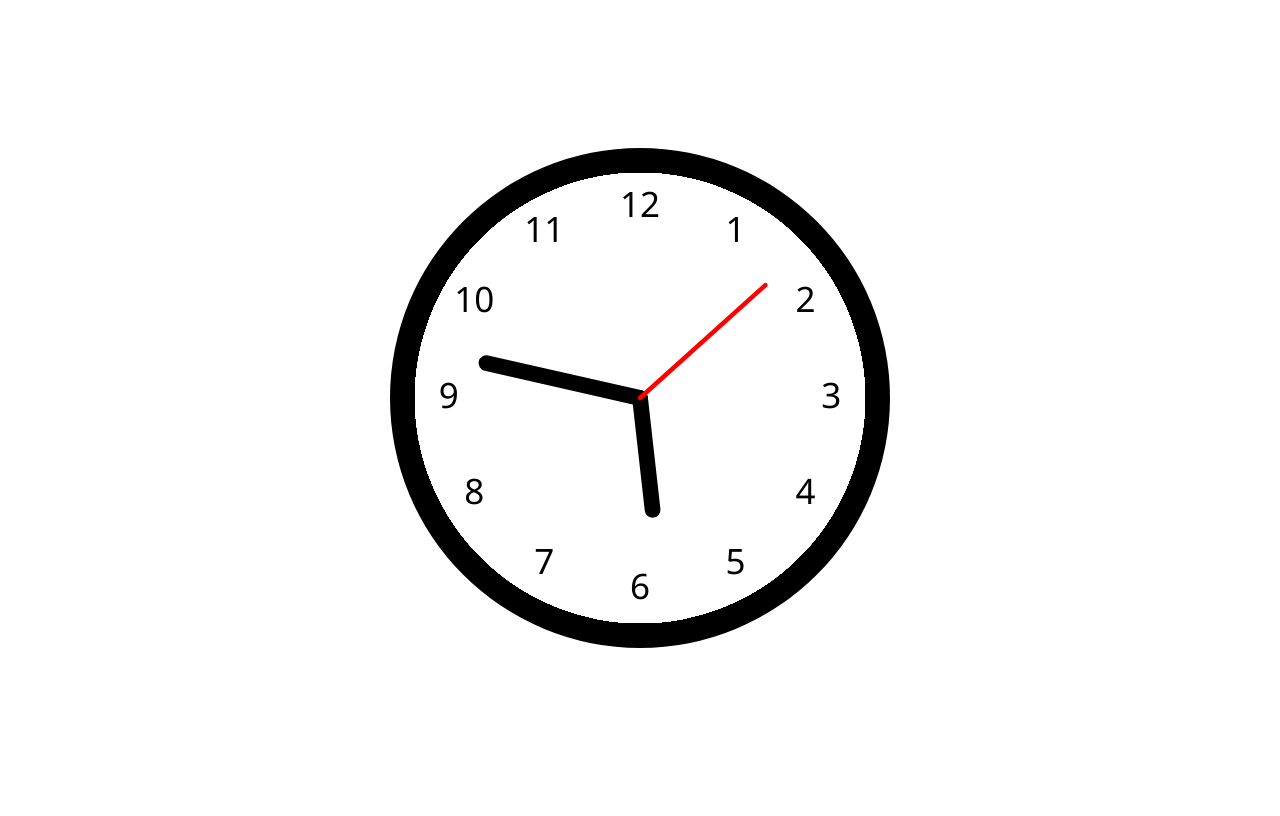
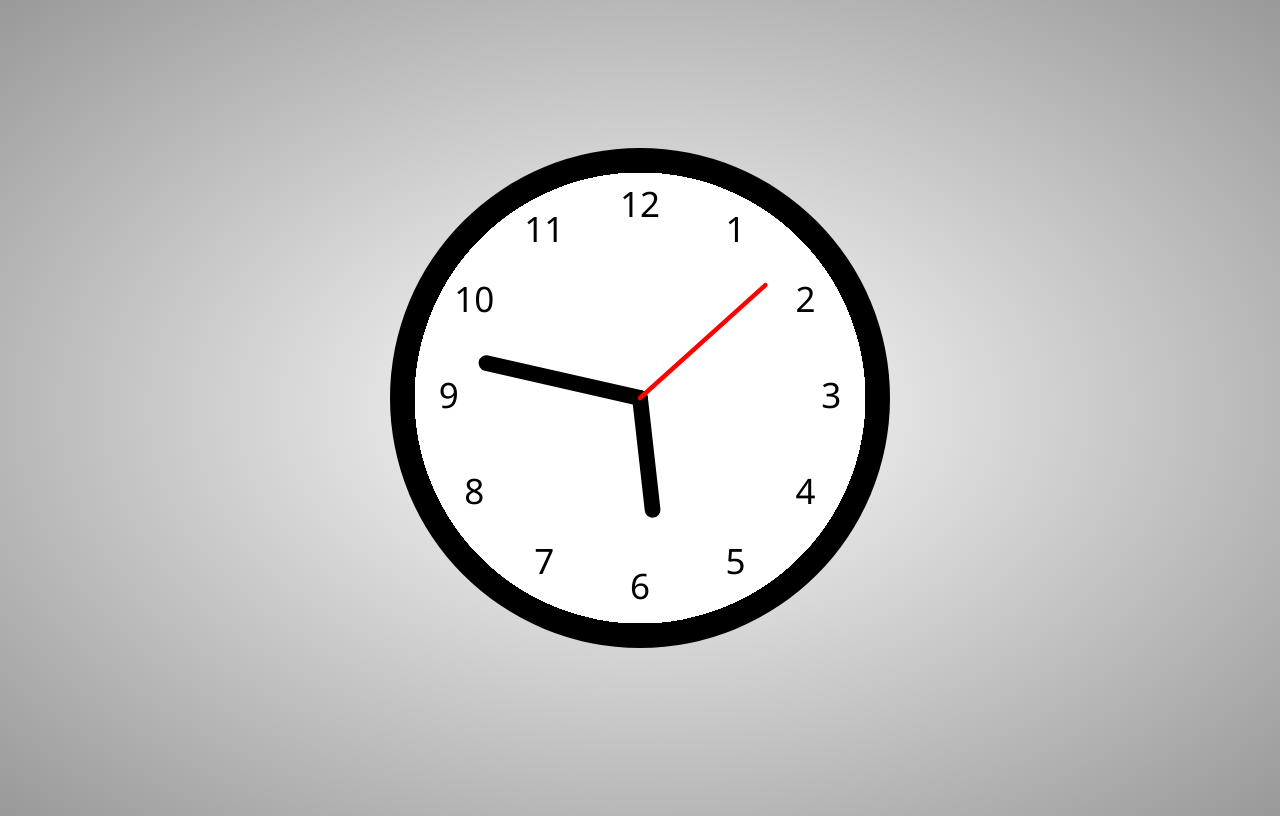
Before and after one commit to helloworld22-joshua/CoolCanvasClock, a plain HTML site: page index.html in a window 1280 px wide. Drawn offline with Linux system fonts and the light colour scheme.

Commit message:
Added Overflow: hidden

```diff
--- a/script.js
+++ b/script.js
@@ -79,7 +79,6 @@ function drawBorder(ctx, radius, s) {
     ctx.fillStyle = '#0ff';
     ctx.fill();
 
-
     /* let grad = ctx.createLinearGradient(200, 0, 250, 0);
     grad.addColorStop(0, "#0000");
     grad.addColorStop(1, "#f00");
--- a/style.scss
+++ b/style.scss
@@ -1,3 +1,9 @@
+body {
+    height: 100vh;
+    overflow: hidden;
+    background-image: radial-gradient(#fff, #999);
+}
+
 .card {
     position: absolute;
     width: 500px;
```
Also changed, not shown: style.css, 1 other file.
